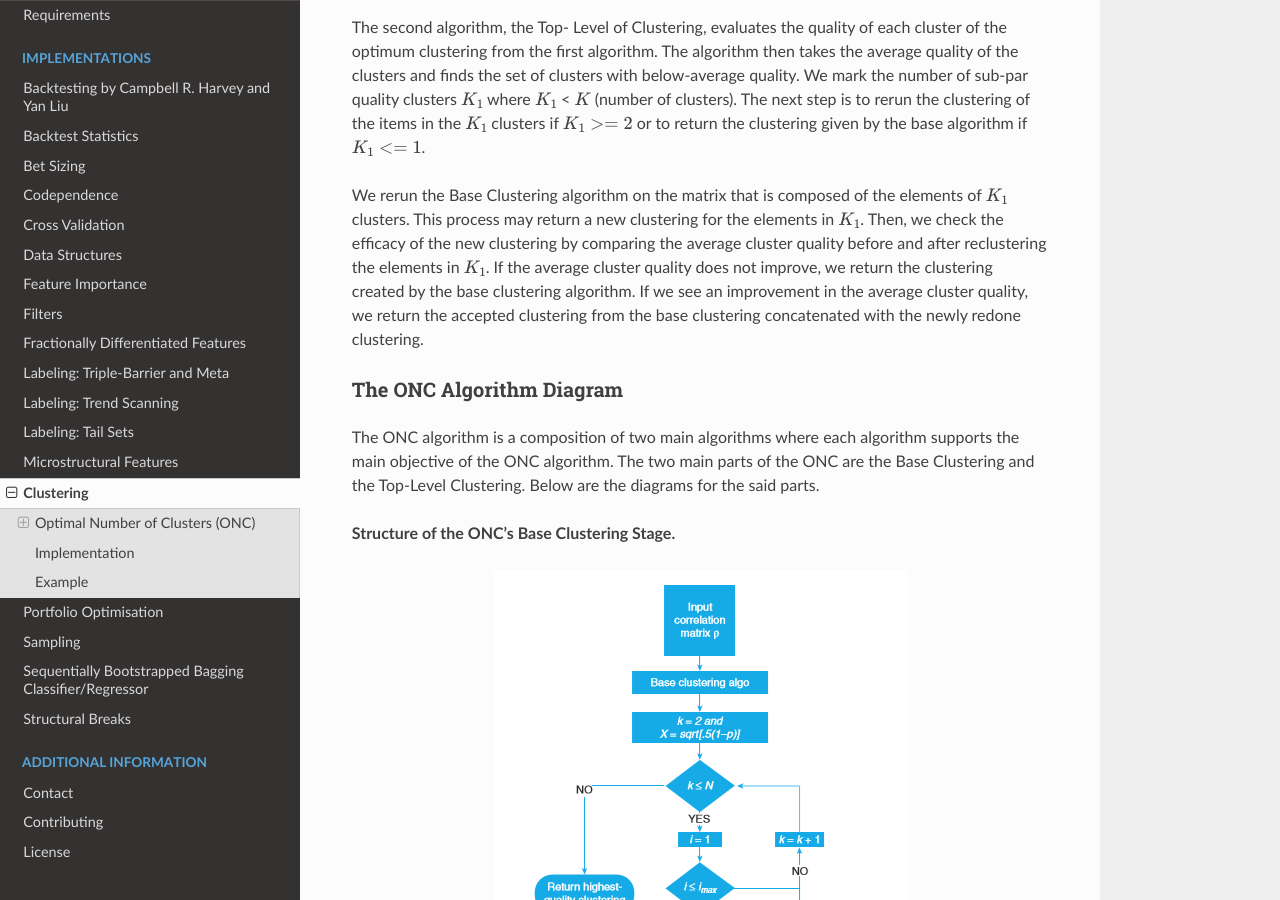
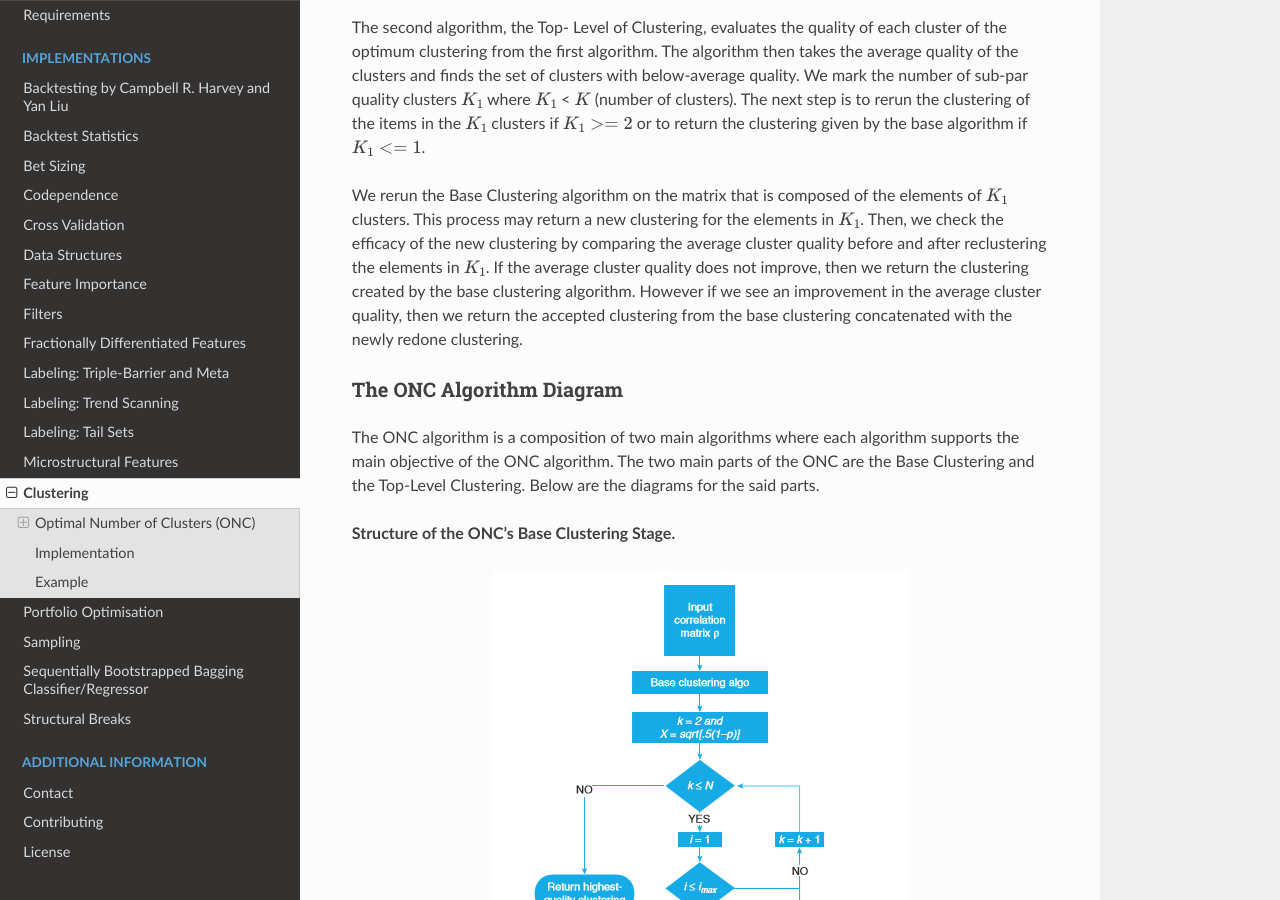
Before and after one commit to hudson-and-thames/mlfinlab, a Sphinx documentation site: the page built from docs/source/implementations/clustering.rst, in a window 1280 px wide and 900 px high, scrolled down 1540 px. Built offline with Sphinx 7.4.7 and the Read the Docs theme 2.0.0, drawn with Linux system fonts in a browser that asks for light colours.

Commit message:
modified clustering.rst

```diff
--- a/docs/source/implementations/clustering.rst
+++ b/docs/source/implementations/clustering.rst
@@ -49,7 +49,7 @@ First, we feed an observation matrix into the algorithm. Then, the Base Clusteri
 
 The second algorithm, the Top- Level of Clustering, evaluates the quality of each cluster of the optimum clustering from the first algorithm. The algorithm then takes the average quality of the clusters and finds the set of clusters with below-average quality. We mark the number of sub-par quality clusters :math:`K_1` where :math:`K_1` < :math:`K` (number of clusters). The next step is to rerun the clustering of the items in the :math:`K_1` clusters if :math:`K_1 >=2` or to return the clustering given by the base algorithm if :math:`K_1 <=1`.
 
-We rerun the Base Clustering algorithm on the matrix that is composed of the elements of :math:`K_1` clusters. This process may return a new clustering for the elements in :math:`K_1`. Then, we check the efficacy of the new clustering by comparing the average cluster quality before and after reclustering the elements in :math:`K_1`. If the average cluster quality does not improve, we return the clustering created by the base clustering algorithm. If we see an improvement in the average cluster quality, we return the accepted clustering from the base clustering concatenated with the newly redone clustering.
+We rerun the Base Clustering algorithm on the matrix that is composed of the elements of :math:`K_1` clusters. This process may return a new clustering for the elements in :math:`K_1`. Then, we check the efficacy of the new clustering by comparing the average cluster quality before and after reclustering the elements in :math:`K_1`. If the average cluster quality does not improve, then we return the clustering created by the base clustering algorithm. However if we see an improvement in the average cluster quality, then we return the accepted clustering from the base clustering concatenated with the newly redone clustering.
 
 
 The ONC Algorithm Diagram
```
